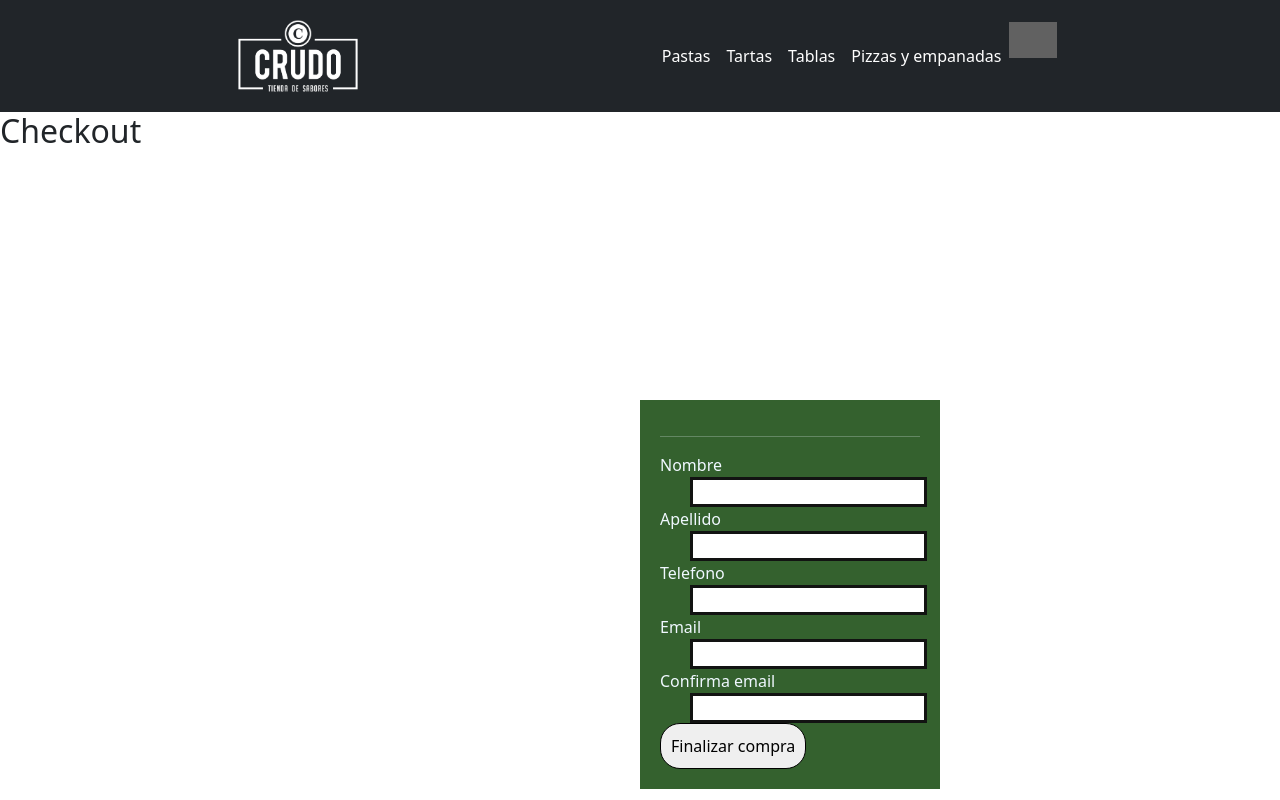
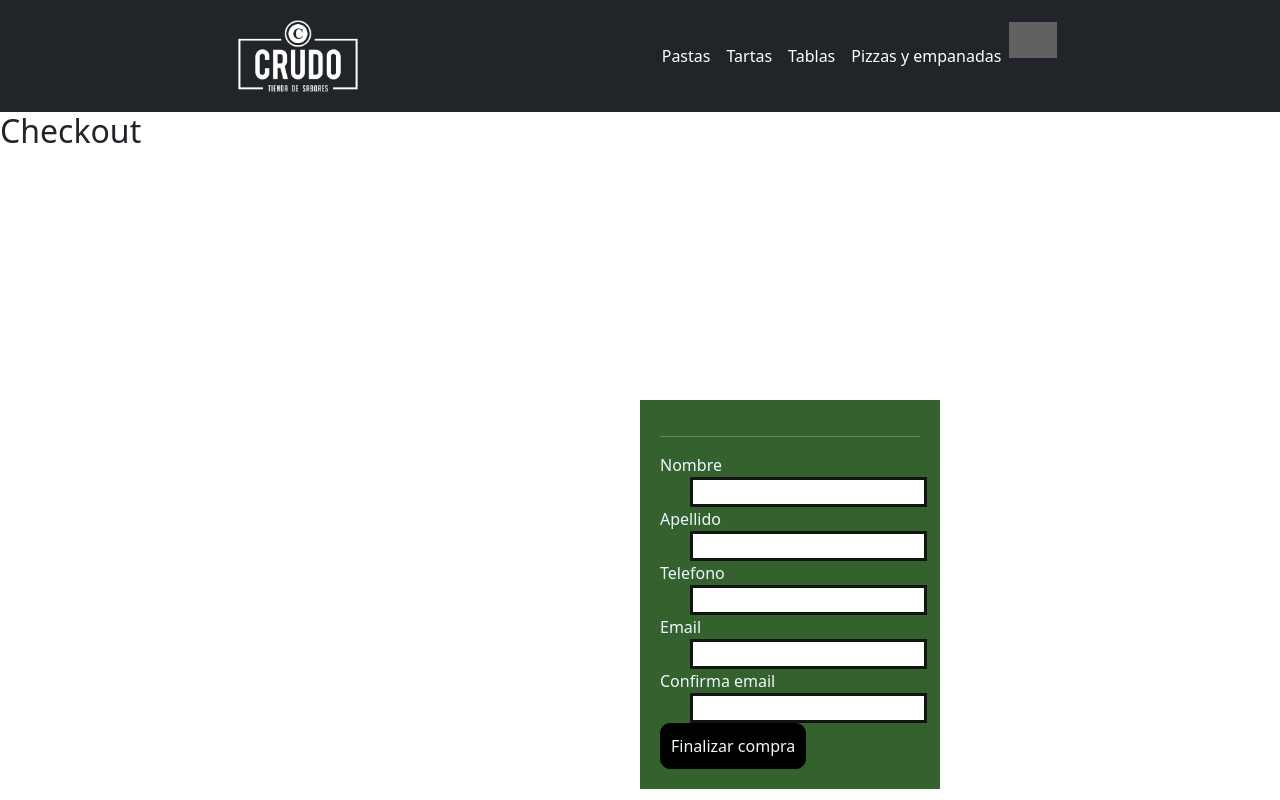
Before and after one commit to FlorenciaOhanian/React-Ohanian, a React (Create React App) app: page /checkout in a window 1280 px wide. Built offline with nearby package versions, Linux system fonts and the light colour scheme; grey boxes are pictures that could not be loaded; the HTML template or start-up script is replaced by a standard one.

Commit message:
funciona la db

```diff
--- a/src/components/Checkout/Checkout.css
+++ b/src/components/Checkout/Checkout.css
@@ -1,10 +1,10 @@
-*{
+* {
     margin: 0;
     padding: 0;
     box-sizing: border-box;
 }
 
-form{
+form {
     background-color: rgb(52, 97, 46);
     color: aliceblue;
     width: 300px;
@@ -16,25 +16,29 @@ form{
 
 }
 
-label{
+label {
     display: block;
     width: 100%,
 
 }
 
-input{
+input {
     margin-left: 30px;
     border: 3px solid rgb(18, 19, 18);
 }
 
-button{
+button {
     display: block;
-padding: 10px;
-border: 1px solid black;
-border-radius: 20px;
-cursor: pointer;
+    padding: 10px;
+    border: 1px solid black;
+    border-radius: 10px;
+    cursor: pointer;
+    text-align: center;
+    background-color: black;
+    color: aliceblue;
 }
 
-button:hover{
-    background-color: white;
+button:hover {
+    background-color: aliceblue;
+    color: black;
 }
--- a/src/components/Item/Item.css
+++ b/src/components/Item/Item.css
@@ -30,6 +30,7 @@ align-items: center;
     border-radius: 5px;
     font-weight: 500;
     margin-top: 8px;
+    text-align: center;
 }
 
 .btndetail:hover{
--- a/src/components/ItemCount/ItemCount.css
+++ b/src/components/ItemCount/ItemCount.css
@@ -1,4 +1,12 @@
 .btnCount{
 display: flex;
+gap: .5rem;
+align-items: center;
+font-weight: bold;
 
 }
+.btnCount button{
+    padding: 0 5px;
+    width: 2rem;
+    height: 2rem;
+}
```
